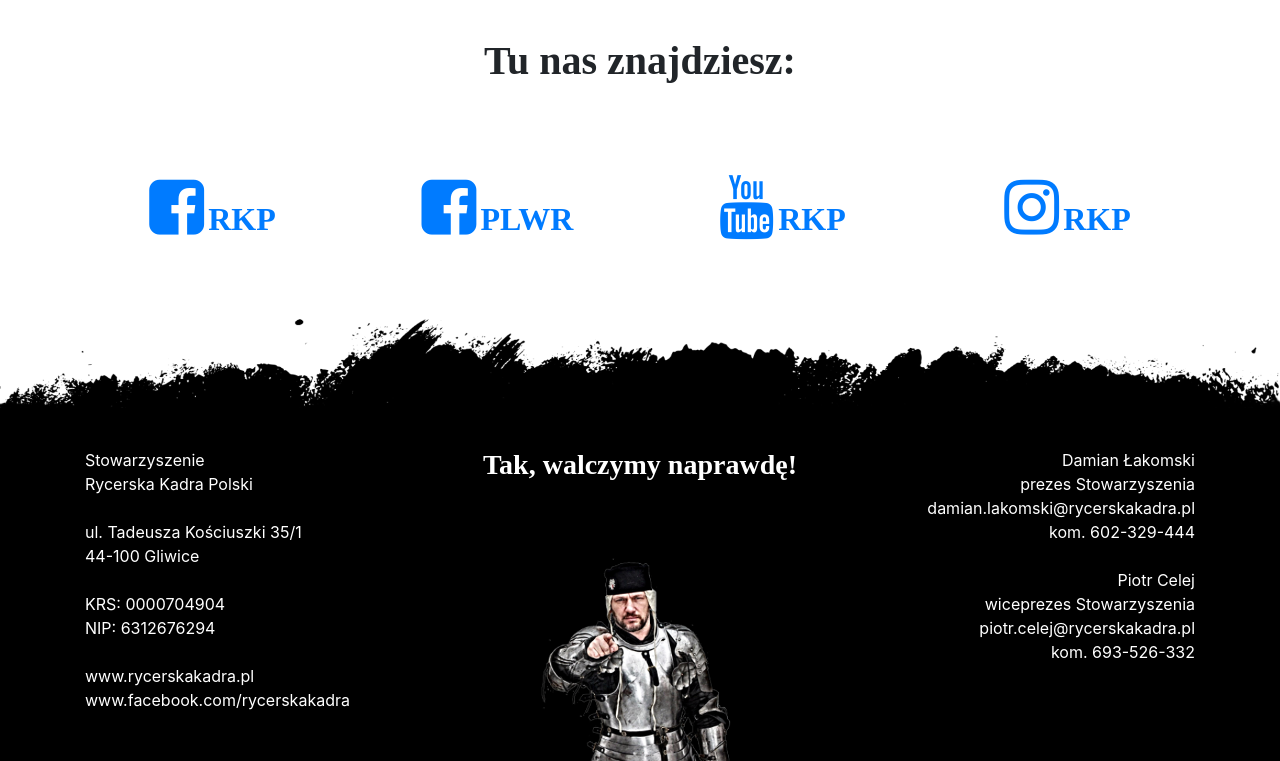
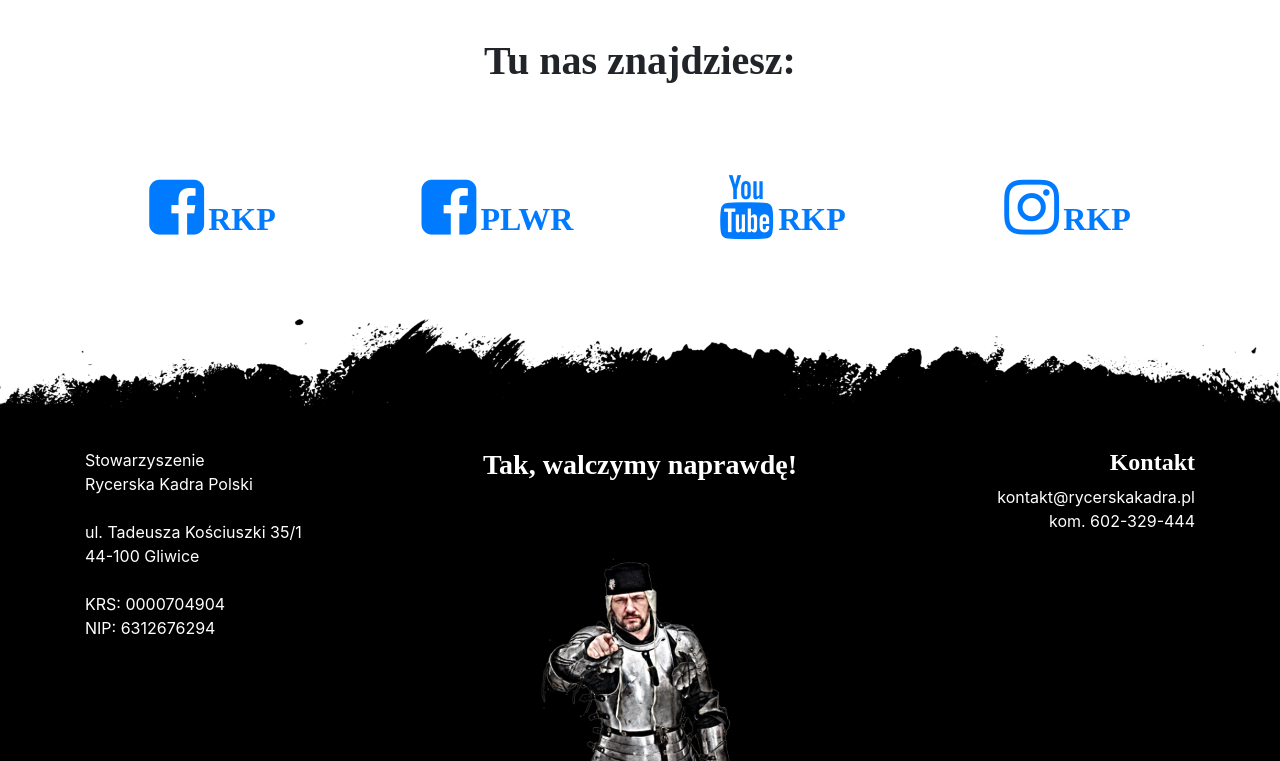
Before and after one commit to jardziochpawel/rycerskakadra, a React (Create React App) app: page / in a window 1280 px wide. Shown: the part 4344-5105 px from the top of the page. Built offline with nearby package versions, Linux system fonts and the light colour scheme; a web font is replaced by a local one.

Commit message:
zmiana danych w stopce

```diff
--- a/src/Components/Footer.js
+++ b/src/Components/Footer.js
@@ -26,10 +26,6 @@ class Footer extends React.Component {
                             KRS: 0000704904<br/>
                             NIP: 6312676294<br/>
                         </span><br/>
-                            <span>
-                            www.rycerskakadra.pl<br/>
-                            www.facebook.com/rycerskakadra<br/>
-                        </span><br/><br/>
                         </div>
                         <div className="col-12 col-sm-12 col-md-4 text-center" style={{marginTop:  40+'px'}}>
                             <h3>Tak, walczymy naprawdę!</h3><br/>
@@ -37,17 +33,11 @@ class Footer extends React.Component {
                         </div>
                         <div className="col-12 col-sm-12 col-md-4 text-md-right" style={{marginTop:  40+'px'}}>
                         <span>
-                            Damian Łakomski<br/>
-                            prezes Stowarzyszenia<br/>
-                            damian.lakomski@rycerskakadra.pl<br/>
-                            kom. 602-329-444<br/>
+                            <h4>Kontakt</h4>
+                            <a className='text-decoration-none text-white' href="mailto:kontakt@rycerskakadra.pl">kontakt@rycerskakadra.pl</a><br/>
+                            <a className='text-decoration-none text-white' href="tel:602329444">kom. 602-329-444</a><br/>
+
                         </span><br/>
-                            <span>
-                            Piotr Celej<br/>
-                            wiceprezes Stowarzyszenia<br/>
-                            piotr.celej@rycerskakadra.pl<br/>
-                            kom. 693-526-332<br/>
-                        </span>
                         </div>
                     </div>
                 </div>
```
